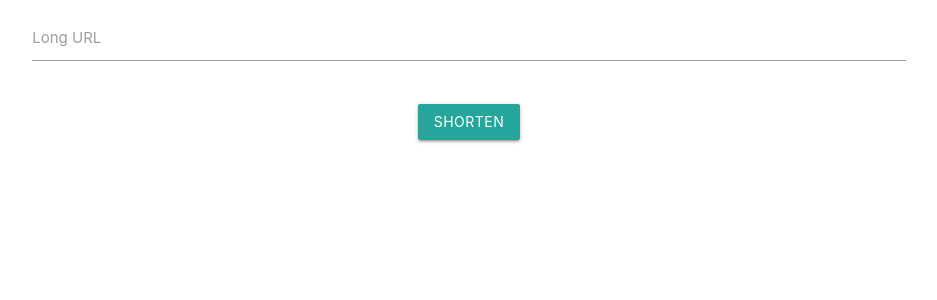
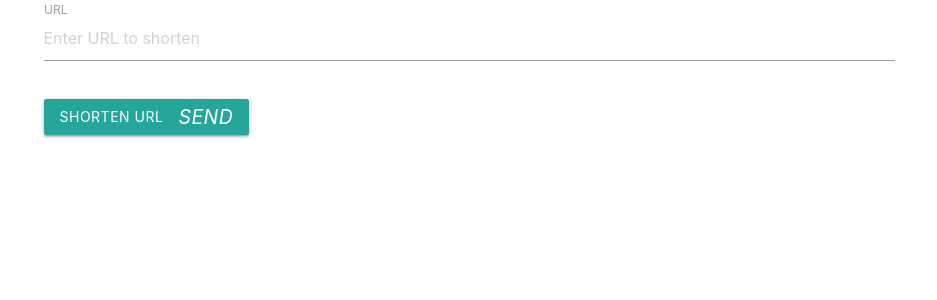
Before and after one commit to Tom-xyz/MicroLink, a Python web app: template src/web/templates/index.html in a window 1280 px wide. Shown: the top 300 px of the page, without its empty margins (171-1108 px from the left). Run offline with Jinja, Linux system fonts and the light colour scheme; the template is opened without the code that fills it: most values are stand-ins (such as "Sample title", 1, 10 or a date in 2020).

Commit message:
Update web logic to retrieve API IP and improve the UI experience by making an async form request

```diff
--- a/src/run_api.py
+++ b/src/run_api.py
@@ -2,4 +2,4 @@ from fastapi import FastAPI
 from src.api.views import router as api_router
 
 app = FastAPI()
-app.include_router(api_router, prefix="/api")
+app.include_router(api_router)
--- a/src/web/templates/index.html
+++ b/src/web/templates/index.html
@@ -1,25 +1,58 @@
 <!DOCTYPE html>
 <html>
   <head>
-        <title>Shorten URL</title>
-        <!-- Add the Materialize CSS file from a CDN-->
-        <link rel="stylesheet" href="https://cdnjs.cloudflare.com/ajax/libs/materialize/1.0.0/css/materialize.min.css">
+    <!-- Materialize CSS -->
+    <link
+      rel="stylesheet"
+      href="https://cdnjs.cloudflare.com/ajax/libs/materialize/1.0.0/css/materialize.min.css"
+    />
+
+    <!-- Materialize JavaScript -->
+    <script src="https://cdnjs.cloudflare.com/ajax/libs/materialize/1.0.0/js/materialize.min.js"></script>
   </head>
   <body>
-        <form class="container" action="/api/shorten_url" method="post">
+    <div class="container">
       <div class="row">
+        <form class="col s12">
           <div class="input-field col s12">
-                    <input id="long_url" name="long_url" type="text" required>
-                    <label for="long_url">Long URL</label>
+            <input
+              id="url-input"
+              type="text"
+              placeholder="Enter URL to shorten"
+            />
+            <label for="url-input">URL</label>
+          </div>
+          <div class="input-field col s12">
+            <button
+              class="btn waves-effect waves-light"
+              type="button"
+              onclick="submitForm('{{ api_host }}')"
+            >
+              Shorten URL
+              <i class="material-icons right">send</i>
+            </button>
+          </div>
+        </form>
+      </div>
+      <div id="short-url" class="row">
+        <div class="col s12 center-align">
+          <h5></h5>
         </div>
       </div>
-            <div class="row">
-                <div class="col s12 center-align">
-                    <button class="btn waves-effect waves-light" type="submit" name="query">Shorten</button>
     </div>
-            </div>
-        </form>
-        <!-- Add the Materialize JavaScript file from a CDN -->
-        <script src="https://cdnjs.cloudflare.com/ajax/libs/materialize/1.0.0/js/materialize.min.js"></script>
+    <script>
+      async function submitForm(apiHost) {
+        const input = document.getElementById("url-input").value;
+        const response = await fetch(apiHost + "/api/shorten", {
+          method: "POST",
+          headers: { "Content-Type": "application/json" },
+          body: JSON.stringify({ url: input }),
+        });
+        const data = await response.json();
+        document.getElementById(
+          "short-url"
+        ).innerHTML = `<h5>Short URL: ${data.short_url}</h5>`;
+      }
+    </script>
   </body>
 </html>
```
Also changed, not shown: src/web/views.py (+6 -1 lines). Lines whose indentation alone changed are shown as unchanged.
